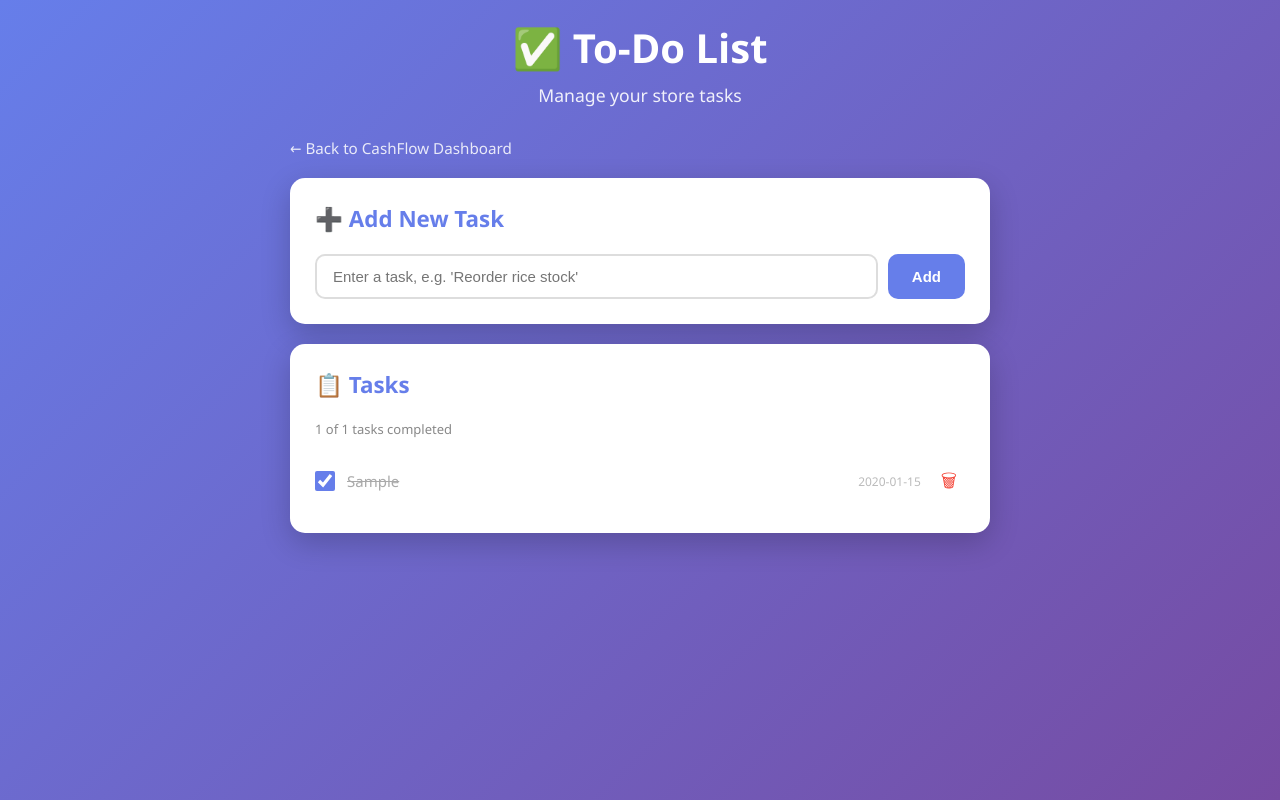
After one commit to Bhooomika2605/Cashflow, a Flask app: page /todo in a window 1280 px wide. The commit adds this page. Run offline with Flask 3, Linux system fonts and the light colour scheme; tables that the repository leaves empty hold one stand-in row (values such as "Sample post").

Commit message:
Add To-Do app feature to CashFlow Flask application
Agent-Logs-Url: https://github.com/Bhooomika2605/Cashflow/sessions/36de75c8-9d8e-4011-9672-025b25d7846a

Co-authored-by: Bhooomika2605 <141209885+Bhooomika2605@users.noreply.github.com>

```diff
--- a/app.py
+++ b/app.py
@@ -45,6 +45,13 @@ def init_db():
                   alert_type TEXT,
                   message TEXT,
                   status TEXT)''')
+
+    # To-Do table
+    c.execute('''CREATE TABLE IF NOT EXISTS todos
+                 (id INTEGER PRIMARY KEY AUTOINCREMENT,
+                  task TEXT NOT NULL,
+                  completed INTEGER DEFAULT 0,
+                  created_at TEXT)''')
 
     conn.commit()
     conn.close()
@@ -307,6 +314,63 @@ def dashboard():
         'stats': stats
     })
 
+# ===== TO-DO ROUTES =====
+@app.route('/todo', methods=['GET', 'POST'])
+def todo():
+    """
+    Display and add To-Do tasks
+    """
+    conn = sqlite3.connect('kirana_store.db')
+    c = conn.cursor()
+
+    if request.method == 'POST':
+        task = request.form.get('task', '').strip()
+        if task:
+            created_at = datetime.now().isoformat()
+            c.execute('INSERT INTO todos (task, completed, created_at) VALUES (?, 0, ?)',
+                      (task, created_at))
+            conn.commit()
+
+    c.execute('SELECT id, task, completed, created_at FROM todos ORDER BY created_at DESC')
+    todos = [{'id': row[0], 'task': row[1], 'completed': bool(row[2]), 'created_at': row[3]}
+             for row in c.fetchall()]
+    conn.close()
+
+    return render_template('todo.html', todos=todos)
+
+
+@app.route('/todo/toggle/<int:todo_id>', methods=['POST'])
+def toggle_todo(todo_id):
+    """
+    Toggle the completed status of a To-Do task
+    """
+    conn = sqlite3.connect('kirana_store.db')
+    c = conn.cursor()
+    c.execute('UPDATE todos SET completed = 1 - completed WHERE id = ?', (todo_id,))
+    conn.commit()
+    affected = c.rowcount
+    conn.close()
+    if affected == 0:
+        return jsonify({'error': 'Task not found'}), 404
+    return ('', 204)
+
+
+@app.route('/todo/delete/<int:todo_id>', methods=['POST'])
+def delete_todo(todo_id):
+    """
+    Delete a To-Do task
+    """
+    conn = sqlite3.connect('kirana_store.db')
+    c = conn.cursor()
+    c.execute('DELETE FROM todos WHERE id = ?', (todo_id,))
+    conn.commit()
+    affected = c.rowcount
+    conn.close()
+    if affected == 0:
+        return jsonify({'error': 'Task not found'}), 404
+    return ('', 204)
+
+
 if __name__ == '__main__':
     port = int(os.environ.get('PORT', 5000))
     app.run(debug=False, host='0.0.0.0', port=port)
--- /dev/null
+++ b/templates/todo.html
@@ -0,0 +1,262 @@
+<!DOCTYPE html>
+<html lang="en">
+<head>
+    <meta charset="UTF-8">
+    <meta name="viewport" content="width=device-width, initial-scale=1.0">
+    <title>To-Do List - CashFlow</title>
+    <style>
+        * {
+            margin: 0;
+            padding: 0;
+            box-sizing: border-box;
+        }
+
+        body {
+            font-family: 'Segoe UI', Tahoma, Geneva, Verdana, sans-serif;
+            background: linear-gradient(135deg, #667eea 0%, #764ba2 100%);
+            min-height: 100vh;
+            padding: 20px;
+        }
+
+        .container {
+            max-width: 700px;
+            margin: 0 auto;
+        }
+
+        header {
+            text-align: center;
+            color: white;
+            margin-bottom: 30px;
+        }
+
+        header h1 {
+            font-size: 2.5em;
+            margin-bottom: 8px;
+        }
+
+        header p {
+            font-size: 1.1em;
+            opacity: 0.9;
+        }
+
+        .nav-link {
+            display: inline-block;
+            margin-bottom: 20px;
+            color: white;
+            text-decoration: none;
+            font-size: 0.95em;
+            opacity: 0.85;
+            transition: opacity 0.2s;
+        }
+
+        .nav-link:hover {
+            opacity: 1;
+        }
+
+        .card {
+            background: white;
+            border-radius: 15px;
+            padding: 25px;
+            box-shadow: 0 10px 30px rgba(0, 0, 0, 0.2);
+            margin-bottom: 20px;
+        }
+
+        .card h2 {
+            color: #667eea;
+            margin-bottom: 20px;
+            font-size: 1.4em;
+        }
+
+        .add-form {
+            display: flex;
+            gap: 10px;
+        }
+
+        .add-form input[type="text"] {
+            flex: 1;
+            padding: 12px 16px;
+            font-size: 15px;
+            border: 2px solid #ddd;
+            border-radius: 10px;
+            outline: none;
+            transition: border-color 0.2s;
+        }
+
+        .add-form input[type="text"]:focus {
+            border-color: #667eea;
+        }
+
+        .add-form button {
+            padding: 12px 24px;
+            font-size: 15px;
+            background: #667eea;
+            color: white;
+            border: none;
+            border-radius: 10px;
+            cursor: pointer;
+            font-weight: bold;
+            transition: background 0.2s, transform 0.2s;
+        }
+
+        .add-form button:hover {
+            background: #5568d3;
+            transform: translateY(-2px);
+        }
+
+        .todo-list {
+            list-style: none;
+        }
+
+        .todo-item {
+            display: flex;
+            align-items: center;
+            gap: 12px;
+            padding: 14px 0;
+            border-bottom: 1px solid #f0f0f0;
+        }
+
+        .todo-item:last-child {
+            border-bottom: none;
+        }
+
+        .todo-checkbox {
+            width: 20px;
+            height: 20px;
+            accent-color: #667eea;
+            cursor: pointer;
+            flex-shrink: 0;
+        }
+
+        .todo-text {
+            flex: 1;
+            font-size: 15px;
+            color: #333;
+            word-break: break-word;
+        }
+
+        .todo-text.completed {
+            text-decoration: line-through;
+            color: #aaa;
+        }
+
+        .todo-date {
+            font-size: 12px;
+            color: #bbb;
+            white-space: nowrap;
+        }
+
+        .delete-btn {
+            background: none;
+            border: none;
+            color: #f44336;
+            font-size: 18px;
+            cursor: pointer;
+            padding: 4px 8px;
+            border-radius: 6px;
+            transition: background 0.2s;
+            line-height: 1;
+        }
+
+        .delete-btn:hover {
+            background: #fee;
+        }
+
+        .empty-state {
+            text-align: center;
+            color: #aaa;
+            padding: 30px 0;
+            font-size: 15px;
+        }
+
+        .summary {
+            font-size: 13px;
+            color: #888;
+            margin-bottom: 16px;
+        }
+    </style>
+</head>
+<body>
+    <div class="container">
+        <header>
+            <h1>✅ To-Do List</h1>
+            <p>Manage your store tasks</p>
+        </header>
+
+        <a class="nav-link" href="/">← Back to CashFlow Dashboard</a>
+
+        <!-- Add Task -->
+        <div class="card">
+            <h2>➕ Add New Task</h2>
+            <form class="add-form" method="POST" action="/todo">
+                <input type="text" name="task" placeholder="Enter a task, e.g. 'Reorder rice stock'" required maxlength="300" autocomplete="off">
+                <button type="submit">Add</button>
+            </form>
+        </div>
+
+        <!-- Task List -->
+        <div class="card">
+            <h2>📋 Tasks</h2>
+            {% if todos %}
+                {% set done = todos | selectattr('completed') | list | length %}
+                {% set total = todos | length %}
+                <p class="summary">{{ done }} of {{ total }} tasks completed</p>
+                <ul class="todo-list" id="todoList">
+                    {% for todo in todos %}
+                    <li class="todo-item" id="item-{{ todo.id }}">
+                        <input
+                            type="checkbox"
+                            class="todo-checkbox"
+                            {% if todo.completed %}checked{% endif %}
+                            onchange="toggleTodo({{ todo.id }}, this)"
+                        >
+                        <span class="todo-text {% if todo.completed %}completed{% endif %}" id="text-{{ todo.id }}">
+                            {{ todo.task }}
+                        </span>
+                        <span class="todo-date">
+                            {{ todo.created_at[:10] if todo.created_at else '' }}
+                        </span>
+                        <button class="delete-btn" onclick="deleteTodo({{ todo.id }})" title="Delete task">🗑</button>
+                    </li>
+                    {% endfor %}
+                </ul>
+            {% else %}
+                <div class="empty-state">No tasks yet. Add one above! 🎉</div>
+            {% endif %}
+        </div>
+    </div>
+
+    <script>
+        async function toggleTodo(id, checkbox) {
+            try {
+                const resp = await fetch('/todo/toggle/' + id, { method: 'POST' });
+                if (!resp.ok) {
+                    throw new Error('Server error: ' + resp.status);
+                }
+                const textEl = document.getElementById('text-' + id);
+                if (checkbox.checked) {
+                    textEl.classList.add('completed');
+                } else {
+                    textEl.classList.remove('completed');
+                }
+            } catch (err) {
+                console.error('Failed to toggle task:', err);
+                checkbox.checked = !checkbox.checked;
+            }
+        }
+
+        async function deleteTodo(id) {
+            if (!confirm('Delete this task?')) return;
+            try {
+                const resp = await fetch('/todo/delete/' + id, { method: 'POST' });
+                if (!resp.ok) {
+                    throw new Error('Server error: ' + resp.status);
+                }
+                const item = document.getElementById('item-' + id);
+                if (item) item.remove();
+            } catch (err) {
+                console.error('Failed to delete task:', err);
+            }
+        }
+    </script>
+</body>
+</html>
```
Also changed, not shown: templates/index.html (+19 -0 lines), kirana_store.db (added).
